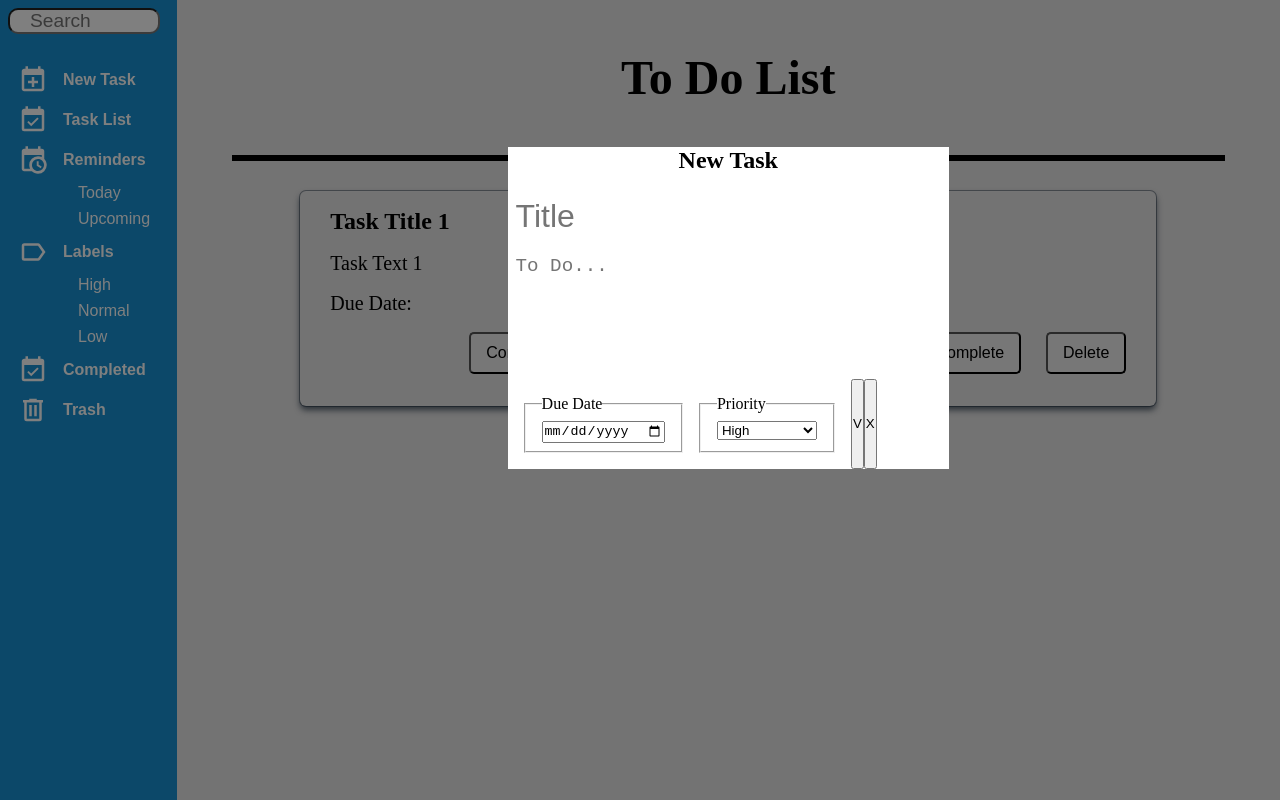
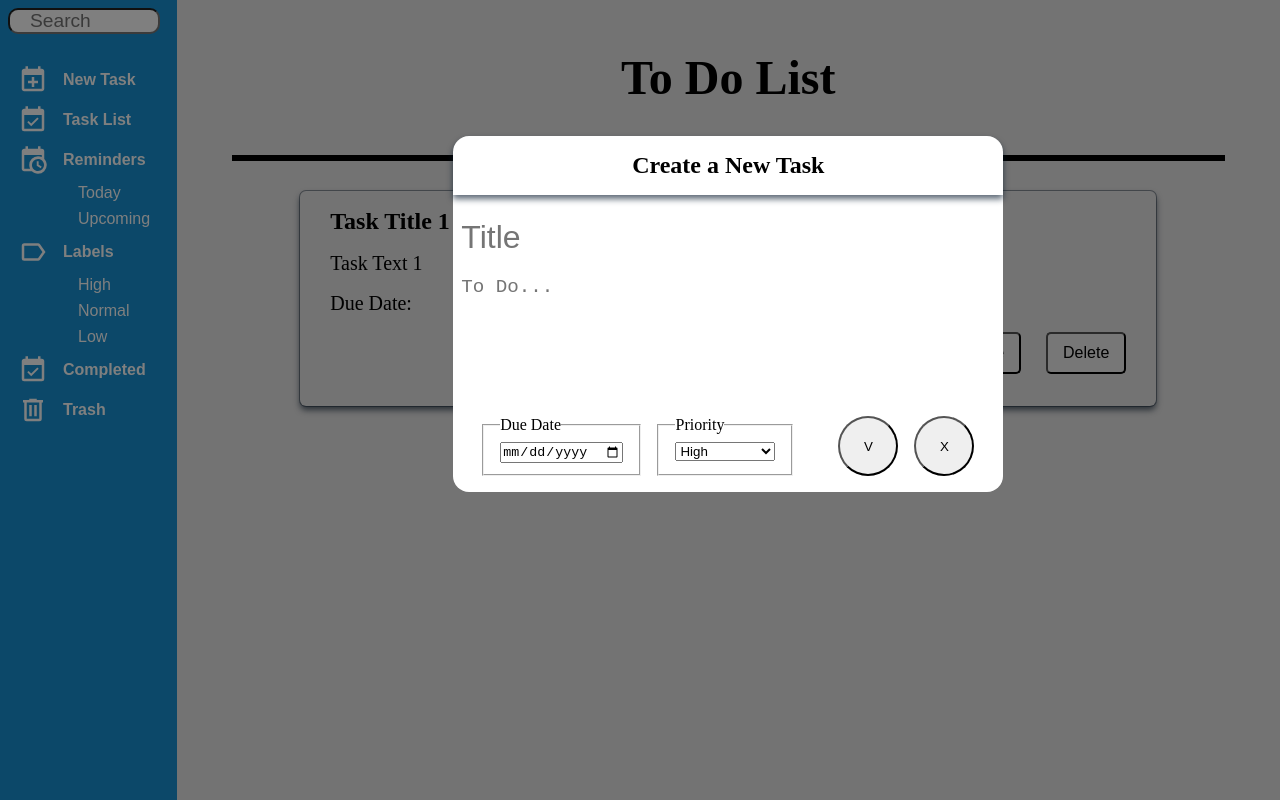
Before and after one commit to AriFarj/to-do-list, a website built with webpack: page src/template.html in a window 1280 px wide. Built offline with nearby package versions, Linux system fonts and the light colour scheme.

Commit message:
form styling finish

```diff
--- a/src/style.css
+++ b/src/style.css
@@ -112,10 +112,11 @@ nav>div {
     position: relative;
     top: -40%;
     margin: auto;
+    width: 550px;
 
-    width: 40%;
     z-index: 1;
     background-color: #ffffff;
+    border-radius: 16px;
 }
 
 .task-form {
@@ -125,6 +126,10 @@ nav>div {
 
 .new-task-header {
     text-align: center;
+    padding: 16px;
+    border-radius: 16px 16px 0 0;
+    box-shadow: rgba(6, 24, 44, 0.65) 0px 4px 6px,
+        rgba(255, 255, 255, 0.08) 0px 1px 0px inset;
 }
 
 .input-fields {
@@ -144,10 +149,11 @@ nav>div {
 }
 
 .task-form {
-    /* height:  400px; */
+
     display: flex;
     flex-direction: column;
     gap: 16px;
+
 }
 
 input[name=task-title] {
@@ -188,13 +194,11 @@ input:focus {
     gap: 16px;
 }
 
-.button-container {
+.options-container {
     display: flex;
+    justify-content: space-evenly;
 }
 
-.options-container {
-    display: flex;
-}
 select {
     field-sizing: content;
     min-width: 100px;
@@ -203,3 +207,16 @@ select {
 fieldset {
     padding: 8px 16px 8px;
 }
+
+.button-container {
+   display: flex;
+   align-items: center;
+   gap:  16px;
+   padding: 16px;
+}
+
+.button-container > button {
+    width: 60px;
+    height:60px;
+    border-radius: 100%;
+}
--- a/src/template.html
+++ b/src/template.html
@@ -61,7 +61,7 @@
             <div class="task-create-container">
                 <div class="task-form">
                     <div class="new-task-header">
-                        <h2>New Task</h2>
+                        <h2>Create a New Task</h2>
                     </div>
                     <div class="input-fields">
                         <input type='text' name="task-title" placeholder="Title" maxlength="30">
```
